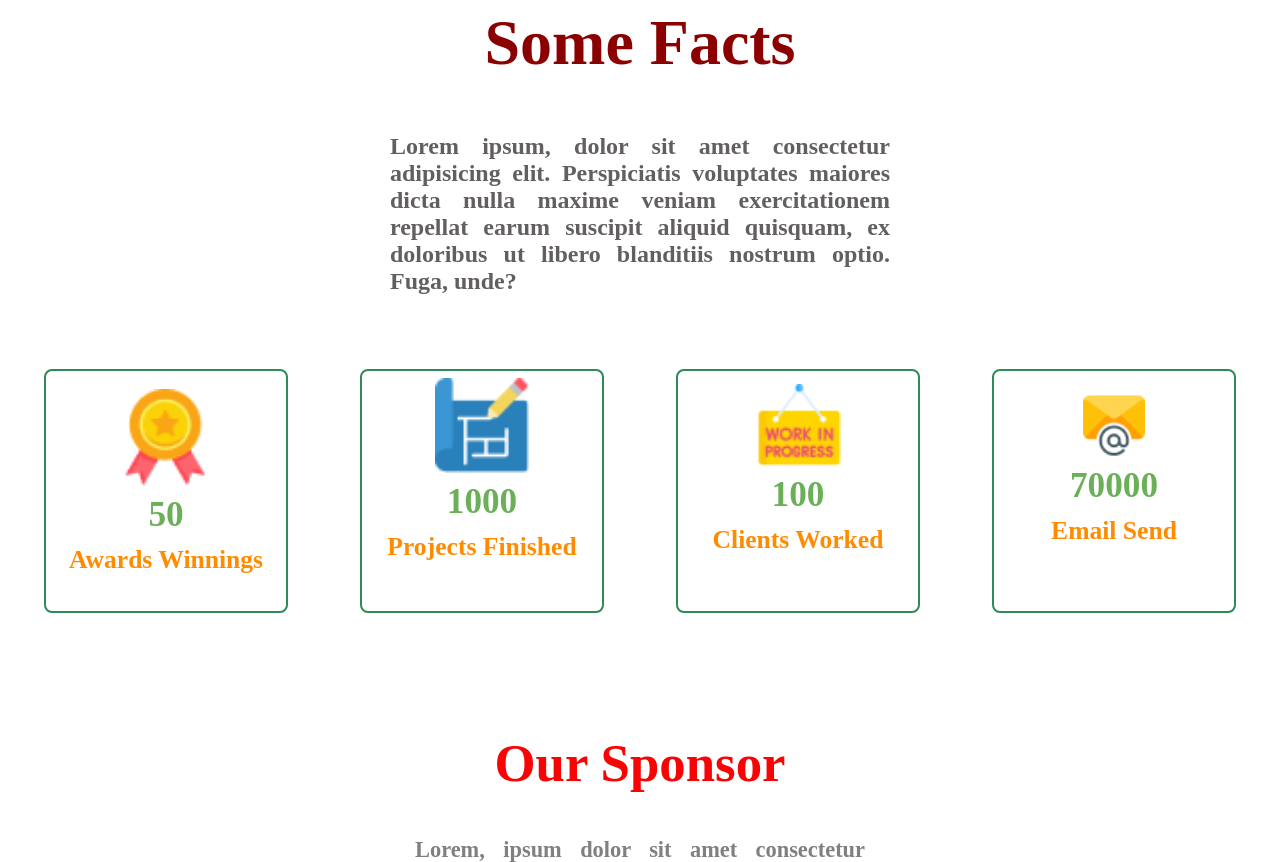
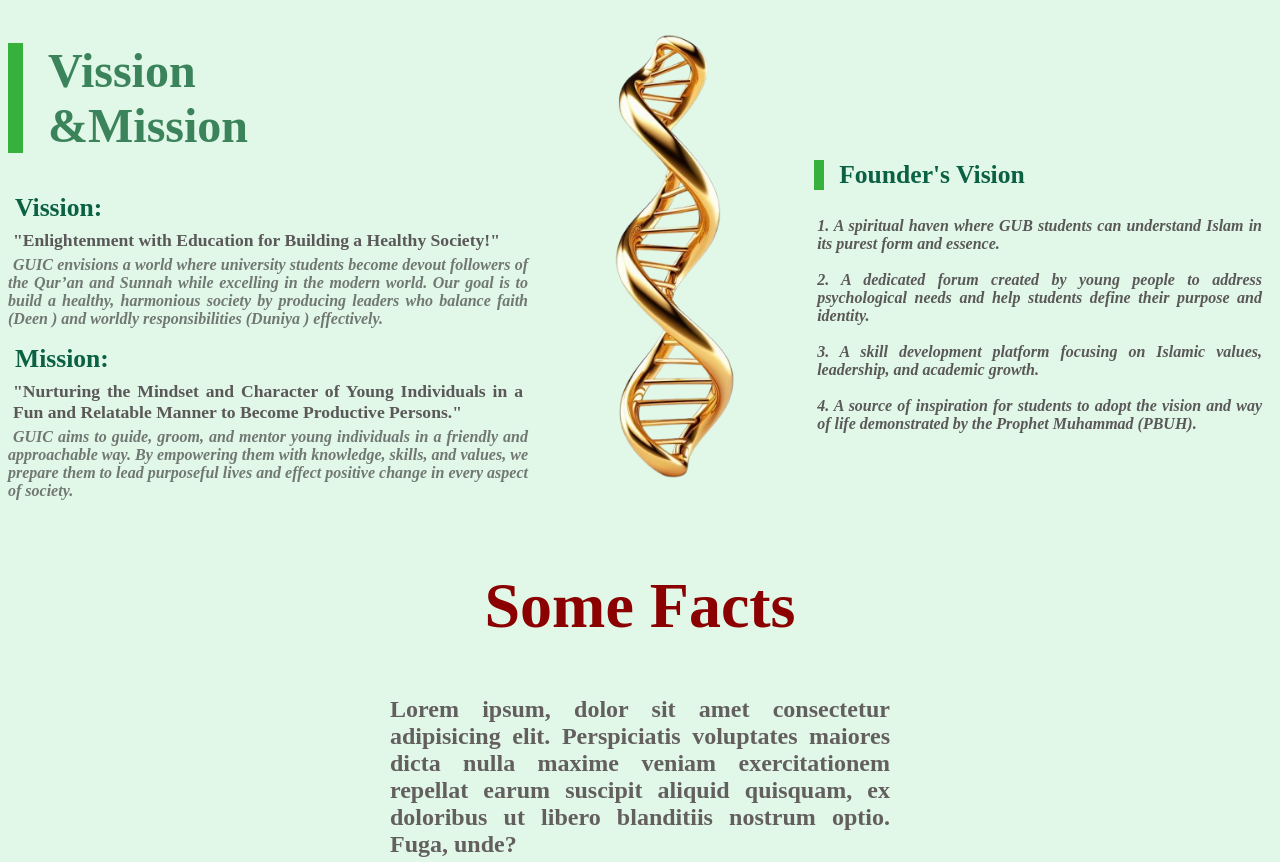
Before and after one commit to selim2066/-G3-Architects-MSR, a plain HTML site: page index.html in a window 1280 px wide. Shown: the part 2032-2894 px from the top of the page. Drawn offline with Linux system fonts and the light colour scheme.

Commit message:
adding charrecteristics

```diff
--- a/index.html
+++ b/index.html
@@ -6,7 +6,7 @@
     <title>homeSite</title>
 </head>
 
-<body class="work-sans-font">
+<body class="work-sans-font bg-light">
     <center>assalamu alaikum</center>
     <header class="bg-light">
         <nav class="navbar display-flex">
@@ -50,6 +50,55 @@
                         us Ashraful Makhluqat.</p>
                     <button class="btn-primary ">More</button>
                 </div>
+
+            </section>
+
+            <!-- Charectistics -->
+
+            <section class="charect">
+
+                <div class="chContent">
+
+                    <h1 class="ch-head">Vission <br>&Mission</h1>
+                    <p>
+                    <h3>Vission:</h3>
+                    <h4> "Enlightenment with Education for Building a Healthy Society!"</h4>
+                    <i>GUIC envisions a world where university students become devout
+                        followers of the Qur’an and Sunnah while excelling in the modern
+                        world. Our goal is to build a healthy, harmonious society by producing
+                        leaders who balance faith (Deen ) and worldly responsibilities (Duniya )
+                        effectively.</i>
+                    <p>
+                    <h3>Mission:</h3>
+                    <h4>"Nurturing the Mindset and Character of Young Individuals in a Fun
+                        and Relatable Manner to Become Productive Persons."
+                    </h4> <i>GUIC aims to guide, groom, and mentor young individuals in a friendly
+                        and approachable way. By empowering them with knowledge, skills, and
+                        values, we prepare them to lead purposeful lives and effect positive
+                        change in every aspect of society.</i></p>
+                    </p>
+                </div>
+
+
+                <div class="img-ch">
+                    <img src="dna-removebg-preview.png" alt="">
+                </div>
+
+                <div class="fvission ">
+                    <h3>Founder's Vision</h3>
+                    <p><i>
+
+                            1. A spiritual haven where GUB students can understand Islam in its
+                            purest form and essence. <br> <br>
+                            2. A dedicated forum created by young people to address psychological
+                            needs and help students define their purpose and identity. <br> <br>
+                            3. A skill development platform focusing on Islamic values, leadership, and
+                            academic growth. <br> <br>
+                            4. A source of inspiration for students to adopt the vision and way of life
+                            demonstrated by the Prophet Muhammad (PBUH).
+                        </i></p>
+                </div>
+
 
             </section>
 
@@ -118,6 +167,8 @@
 
             </section>
 
+
+
         </center>
 
 
--- a/style.css
+++ b/style.css
@@ -6,7 +6,9 @@
     background-color: rgba(220, 20, 60, 0.295);
 } */
 
-/* shared styles */
+/* *********shared styles ************/
+
+
 .work-sans-font {
     font-family: "Work Sans", serif;
     font-optical-sizing: auto;
@@ -19,7 +21,7 @@
 }
 
 .bg-light {
-    background-color: antiquewhite;
+    background-color: rgba(5, 192, 67, 0.116);
 
 }
 
@@ -32,6 +34,11 @@
     color: white;
     border-radius: 10px;
     border: none
+}
+
+.shadow{
+    box-shadow: 0 2px 10px -9px;
+    padding: 30px;
 }
 
 
@@ -150,6 +157,73 @@
 }
 
 
+/* ************ charectaristics ************ */
+
+.charect{
+    display: flex;
+    max-width: 1440px;
+    margin: 50px auto;
+
+    gap: 30px;
+
+}
+
+.ch-head{
+    font-size: 3rem;
+    color: rgba(7, 94, 46, 0.76);
+    font-weight: 700;
+    border-left: 15px solid #039c0ac4;
+    padding-left: 25px;
+}
+
+.chContent>h3{
+    font-size: 1.6rem;
+    margin:7px;
+    color:#0a6144
+}
+
+.chContent>h4{
+    font-size: 1.1rem;
+    color: rgb(90, 88, 88);
+    margin: 5px;
+}
+
+.chContent>i{
+    font-size: 1rem;
+    margin: 5px;
+    color: rgba(54, 53, 53, 0.658);
+}
+
+
+.chContent{
+    text-align: justify;
+    max-width: 520px;
+}
+
+
+
+.fvission{
+   text-align: justify;
+   margin-top: 150px;
+}
+
+.fvission>h3{
+    font-size: 1.6rem;
+    margin:7px;
+    color:#0a6144;
+    padding-left: 15px;
+    border-left: 10px solid #039c0ac4;
+}
+
+.fvission>p{
+    font-size: 1rem;
+    color: rgb(90, 88, 88);
+    margin: 5px;
+    padding : 20px 5px;
+}
+
+
+
 /* some facts segment */
 
 .fhead {
@@ -227,7 +301,7 @@
 .sphead {
     margin-top: 70px;
     font-size: 3.3rem;
-    color: rgb(248, 4, 4);
+    color: rgba(3, 30, 65, 0.993);
 }
 
 .spdesc {
@@ -302,4 +376,13 @@
 
     }
 
+    .charect{
+        flex-direction: column;
+        gap: 20px;
+    }
+
+    .fvission{
+        margin: 0;
+    }
+
 }
```
Also changed, not shown: dna-removebg-preview.png (added), dna.jpg (added).
